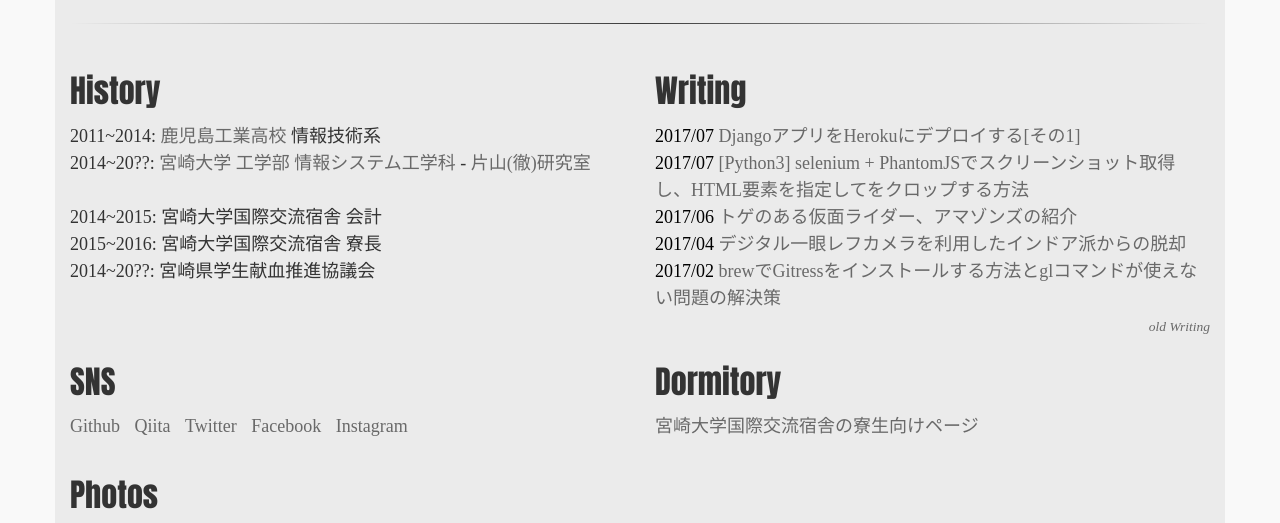
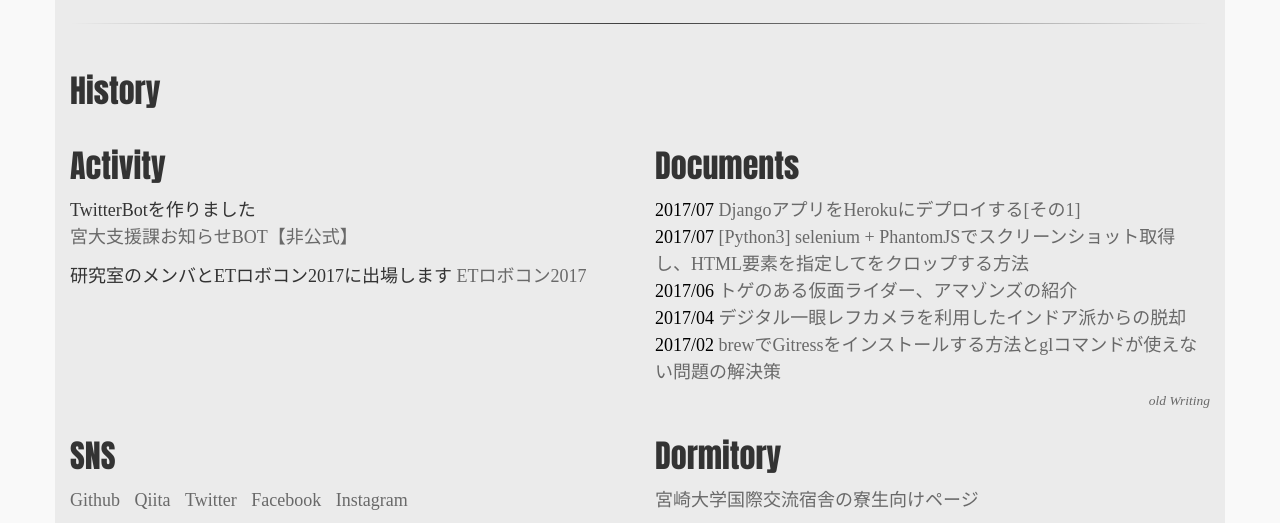
Before and after one commit to korosuke613/myHomepage, a PHP site: page / in a window 1280 px wide. Shown: the part 631-1154 px from the top of the page. Run offline with PHP 8.4, Linux system fonts and the light colour scheme; some web fonts are replaced.

Commit message:
Create Activity

```diff
--- a/css/link.css
+++ b/css/link.css
@@ -65,3 +65,8 @@ a:active {
         transform: scale(1.0);
     }
 }
+
+.row-eq-height {
+    display: flex;
+    flex-wrap: wrap;
+}
--- a/index.html
+++ b/index.html
@@ -14,7 +14,6 @@
     <!-- jQuery (necessary for Bootstrap's JavaScript plugins) -->
     <script src="https://ajax.googleapis.com/ajax/libs/jquery/1.12.4/jquery.min.js"></script>
     <script type="text/javascript" src="js/loads.js"></script>
-
     <!-- CSSの読み込み -->
     <script type="text/javascript">
         load_html("/parts/head.html");
@@ -22,6 +21,7 @@
     </script>
     <meta name="google-site-verification" content="V65tkfTzyTOAIVOF3kEq5KCkGYaNpG6fTLj8Imi6S-0" />
 </head>
+
 
 <body>
     <span itemscope itemtype="http://schema.org/Article">
@@ -54,19 +54,25 @@
     <p itemprop="articleBody">
         宮崎大学工学部情報システム工学科4年 片山(徹)研究室所属
     </p>
-    <p>TwitterBotを作りました↓<br><a href="https://twitter.com/miya_330_bot" target="_blank" onClick="ga('send', 'event', 'link', 'make', 'MiyadaiOshiraseBot')" class="make">【非公式】宮大支援課お知らせBOT</a></p>
-    <p><span itemprop="datePublished" content="2017-04-12">平成29年7月12日現在</span></p>
+    <p><span itemprop="datePublished" content="2017-04-12">
+        平成29年7月12日現在</span></p>
     </div>
     </div>
     <hr class="style-two">
-    <div class="row">
-        <div class="col-sm-6">
+    <div class="row row-eq-height">
+        <div class="col-sm-12">
             <h1>History</h1>
-            2011~2014: <a href="http://www.edu.pref.kagoshima.jp/sh/Kagoshima-T/" target="_blank" onClick="ga('send', 'event', 'link', 'other', 'Rokko')">鹿児島工業高校</a> 情報技術系<br> 2014~20??:
-            <a href="http://www.miyazaki-u.ac.jp/" target="_blank" onClick="ga('send', 'event', 'link', 'other', 'Miyadai')">宮崎大学</a> <a href="http://www.miyazaki-u.ac.jp/tech/" target="_blank" onClick="ga('send', 'event', 'link', 'other', 'Miyadai_tech')">工学部</a> <a href="http://www.cs.miyazaki-u.ac.jp/new2012/" target="_blank" onClick="ga('send', 'event', 'link', 'other', 'Miyadai_tech_it')">情報システム工学科</a> - <a href="http://earth.cs.miyazaki-u.ac.jp" target="_blank" onClick="ga('send', 'event', 'link', 'other', 'Miyadai_KatLab')">片山(徹)研究室</a><br><br> 2014~2015: 宮崎大学国際交流宿舎 会計<br>2015~2016: 宮崎大学国際交流宿舎 寮長<br> 2014~20??: 宮崎県学生献血推進協議会
+
         </div>
         <div class="col-sm-6">
-            <h1>Writing</h1>
+            <h1>Activity</h1>
+            <p>TwitterBotを作りました<br>
+                <a href="https://twitter.com/miya_330_bot" target="_blank" onClick="ga('send', 'event', 'link', 'make', 'MiyadaiOshiraseBot')" class="make">宮大支援課お知らせBOT【非公式】</a></p>
+            <p>研究室のメンバとETロボコン2017に出場します
+                <a href="https://github.com/korosuke613/etrobocon2017" target="_blank" onClick="ga('send', 'event', 'link', 'make', 'ETrobocon2017')" class="make">ETロボコン2017</a></p>
+        </div>
+        <div class="col-sm-6">
+            <h1>Documents</h1>
             <script>
                 $(function() {
                     $.ajax({
```
